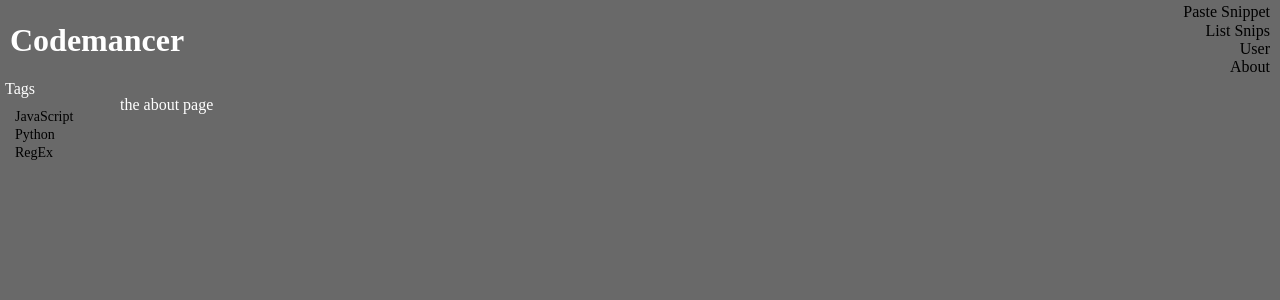
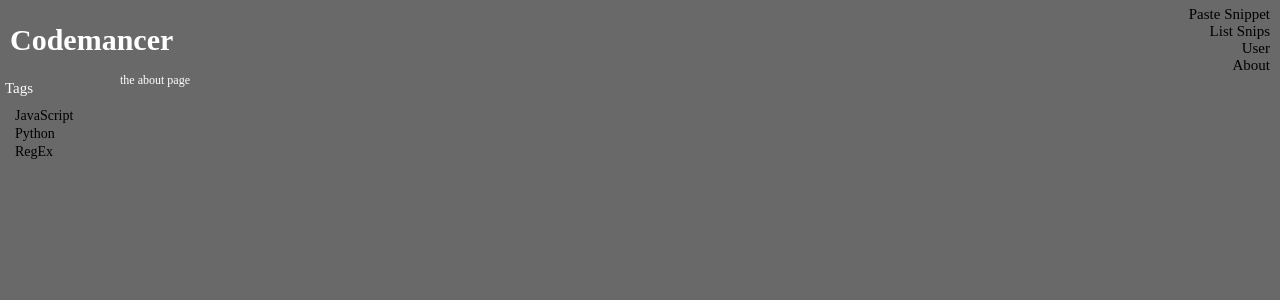
Before and after one commit to chrisrhayden/codemancer, a Django app: page /about/ in a window 1280 px wide. Shown: the top 300 px of the page. Run offline with Django 3.2, Linux system fonts and the light colour scheme; data comes from the database, SQL or seed files in the repository; some libraries are stand-ins or nearby versions.

```diff
--- a/pages/static/pages/css/style.css
+++ b/pages/static/pages/css/style.css
@@ -11,6 +11,7 @@ body {
 
     background-color: dimgrey;
     color: white;
+    font-size: 15px;
 }
 
 header {
@@ -68,6 +69,16 @@ header h1 {
     text-decoration: none;
 }
 
+.main h3 {
+    font-size: 16px;
+}
+
+.main p {
+    font-size: 12px;
+    margin: 0 0 0 0;
+    line-height: 0;
+}
+
 .main-box {
     width: 90%;
     max-width: 750px;
```
